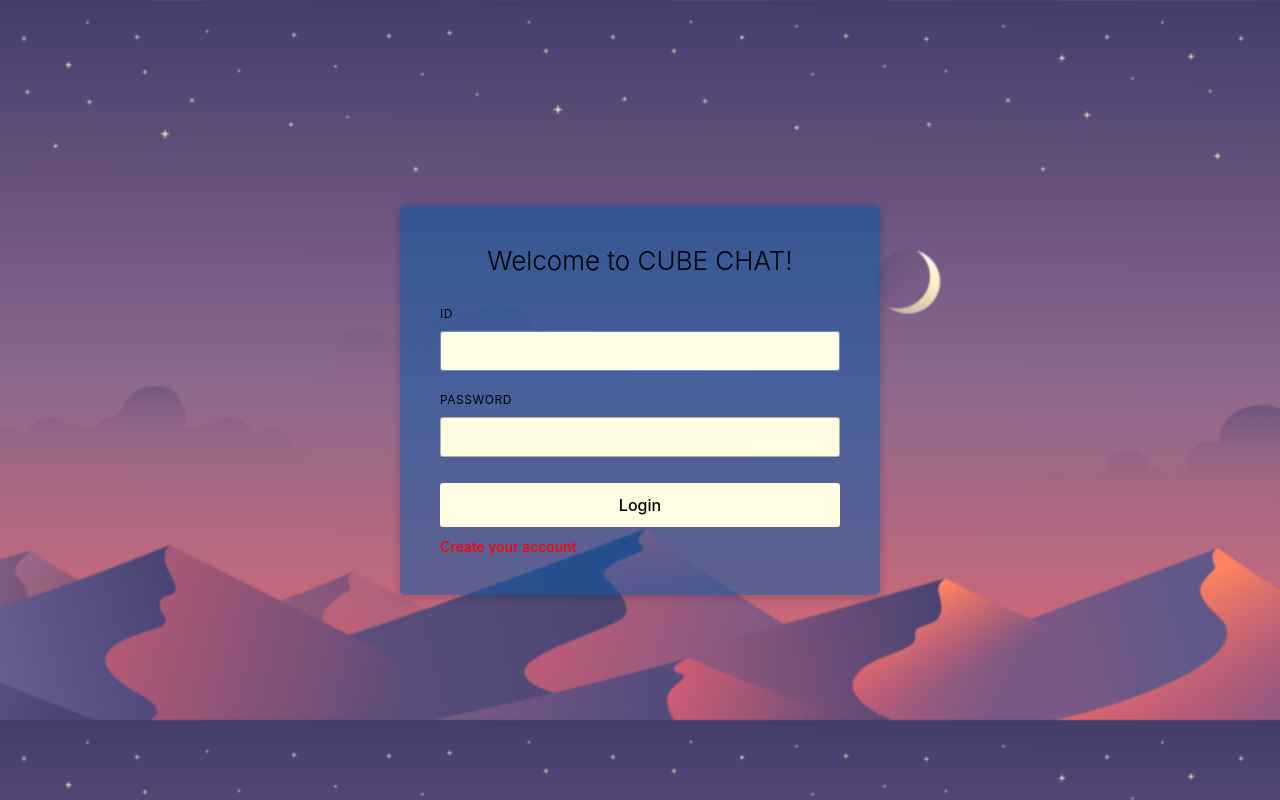
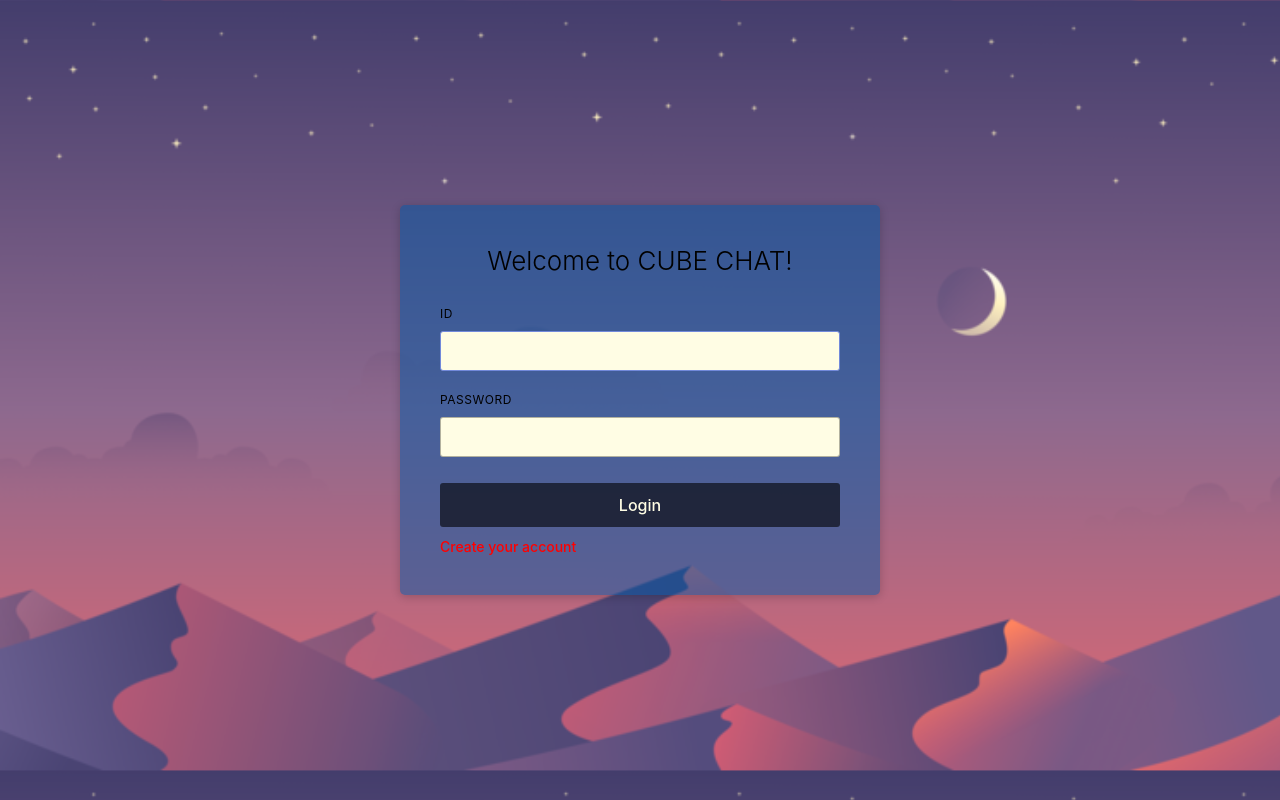
Before and after one commit to doublik/HYU-OSS-CUBE_CHAT, a React (Create React App) app: page / in a window 1280 px wide. Built offline with nearby package versions, Linux system fonts and the light colour scheme.

Commit message:
버튼 색상 변경, 배경 이미지 사이즈 조정

```diff
--- a/src/components/css/LoginPanel.css
+++ b/src/components/css/LoginPanel.css
@@ -66,8 +66,8 @@
 
 .button-color {
     height: 44px;
-    color: #000;
-    background-color: #FFFDE4;
+    color: #FFFDE4;
+    background-color: rgba(0, 0, 0, 0.6);
     cursor: pointer;
     font-size: 16px;
     line-height: 24px;
@@ -99,7 +99,7 @@
     width: 100vw;
     height: 100vh;
     background: url(/background5.png);
-    background-size: 100%;
+    background-size: 107%;
     display: flex;
     align-items: center;
     justify-content: center;
```
